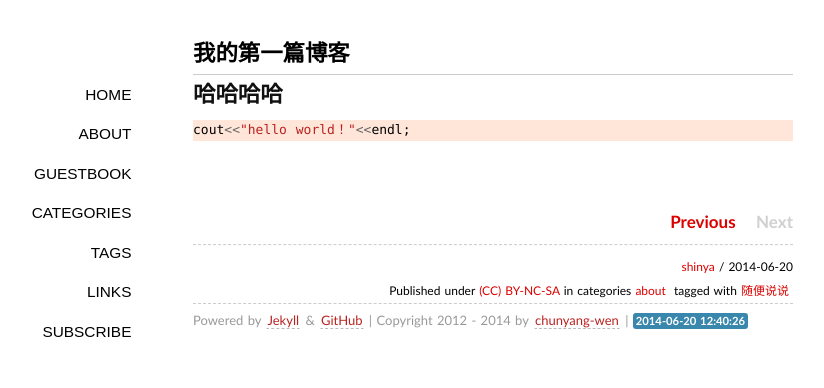
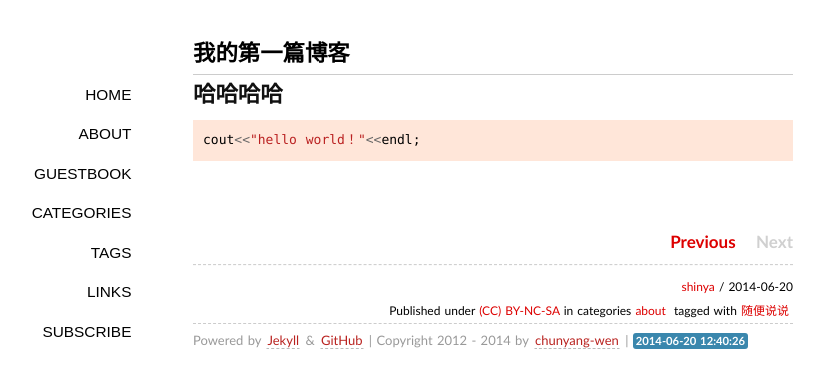
Before and after one commit to shinya816/shinya816.github.com, a Jekyll site: the page built from _posts/2014-06-20-myfirst.md, in a window 1280 px wide. Shown: the top 388 px of the page, without its empty margins (147-971 px from the left). Built offline with Jekyll 4.4.1, drawn with Linux system fonts in a browser that asks for light colours; some web fonts are replaced; Markdown is read by kramdown in place of the engine named in the settings; comment, search, counter and statistics services are not loaded.

Commit message:
Update style.css

```diff
--- a/media/css/style.css
+++ b/media/css/style.css
@@ -55,7 +55,7 @@ h2{font-family:"Cuprum","Hiragino Sans GB","Microsoft YaHei",sans-serif;font-siz
 h3{font-family:"Cuprum","Hiragino Sans GB","Microsoft YaHei",sans-serif;font-size:1.2em;color:#222;}
 h4{font-family:"Cuprum","Hiragino Sans GB","Microsoft YaHei",sans-serif;font-size:1em;color:#333;}
 pre,code{font-family:Menlo,"Andale Mono",Consolas,"Courier New",Monaco,monospace;font-size:13px;}
-code{background-color:#FFE6D9;margin:10px;}
+code{background-color:#FFE6D9;margin:10px;padding:10px;}
 embed,object,iframe{display:block;margin:4px auto;}
 .gist{font-size: 12px;line-height:1.6;}
 
```
